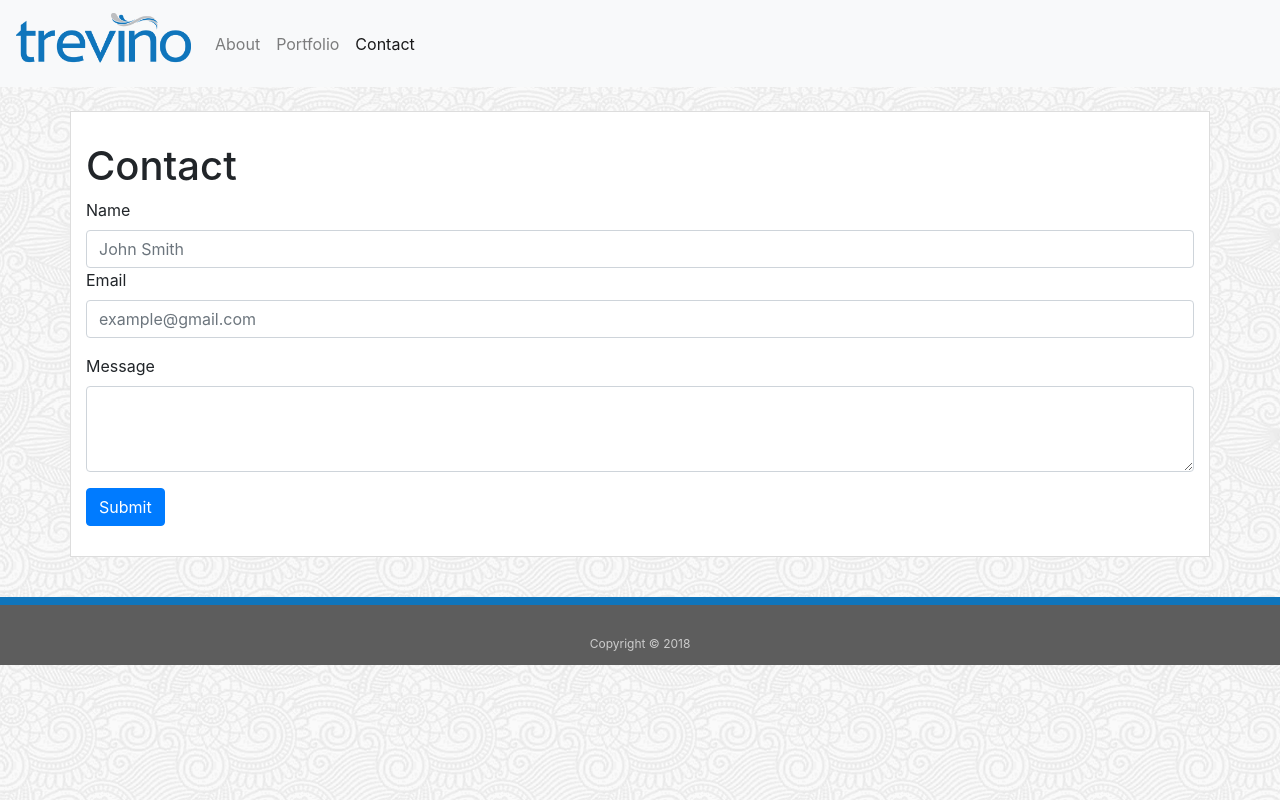
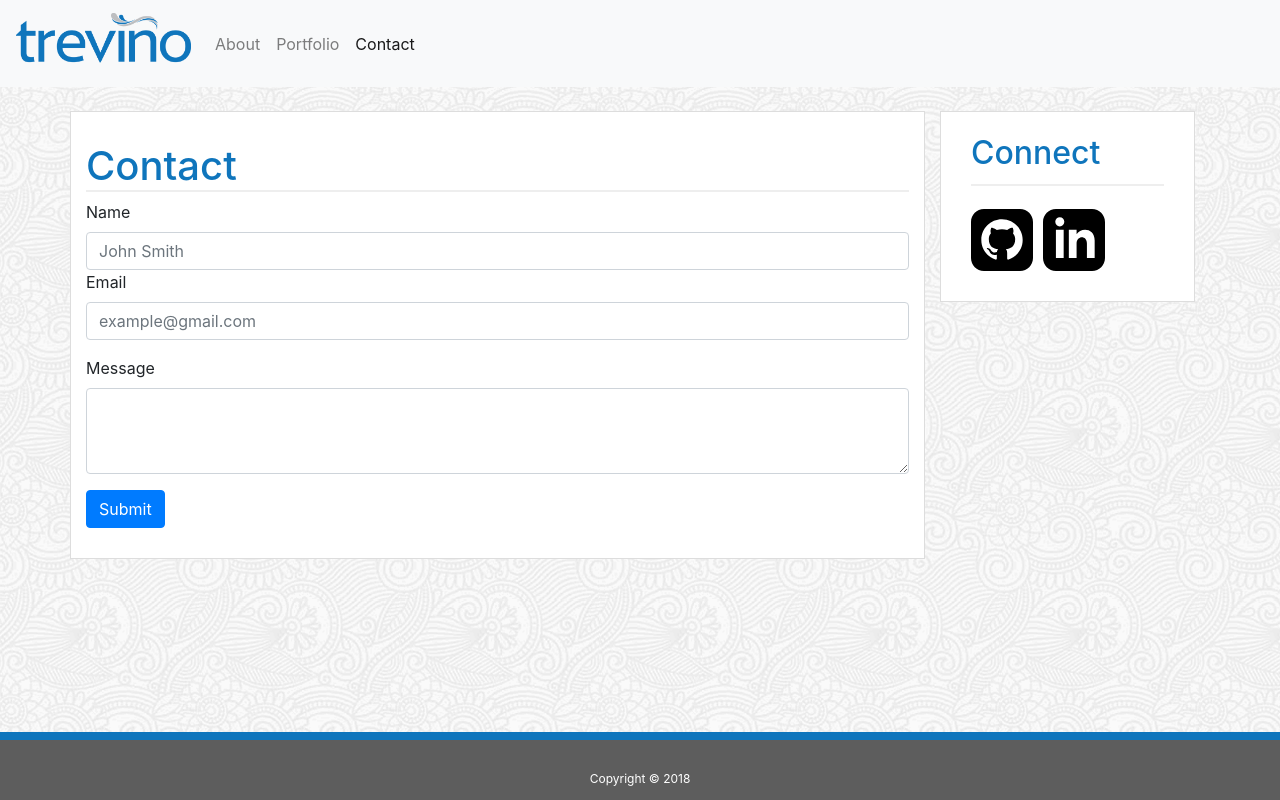
Before and after one commit to rafaeltrevino/bootstrap-portfolio, a plain HTML site: page contact.html in a window 1280 px wide. Drawn offline with nearby package versions, Linux system fonts and the light colour scheme.

Commit message:
second draft

```diff
--- a/assets/css/style.css
+++ b/assets/css/style.css
@@ -1,3 +1,7 @@
+html {
+    height: 100%;
+  }
+
 body {
     font-family: Arial, "Helvetica Neue", Helvetica, sans-serif;
     font-size: 18px;
@@ -24,7 +28,8 @@ footer {
 
 h1 {
     font-size: 18px;
-    color: #0F75BC;
+    color: #0F75BC !important;
+    border-bottom: 2px solid #eee !important;
 }
 
 .main-section {
@@ -38,8 +43,20 @@ h1 {
 
   .container {
     width: 100%;
+    max-width: 960px;
     margin: 0 auto;
-  }
+    clear: both;
+}
+
+.footer {
+    position: fixed;
+    left: 0;
+    bottom: 0;
+    width: 100%;
+    background-color: #5D5D5D;
+    color: white;
+    text-align: center;
+}
 
 /* Portfolio */
 
@@ -75,6 +92,32 @@ h1 {
     border-bottom: 0;
   }
 
+  /* Contact sidebar */
+
+  .sidebar {
+    width: 100%;
+    max-width: 270px;
+    padding: 30px;
+    margin-bottom: 20px;
+    background: #fff;
+    border: 1px solid #ddd;
+  }
+
+  .sidebar h2 {
+    color: #0F75BC;
+    padding-bottom: 20px;
+    margin-bottom: 15px;
+    line-height: 22px;
+    border-bottom: 2px solid #eee;
+  }
+
+  .social {
+    width: 62px;
+    height: 62px;
+    margin-top: 8px;
+    margin-right: 5px;
+  }
+
 
 /* Extra small devices (portrait phones, less than 576px) */
 /* No media query for `xs` since this is the default in Bootstrap */
--- a/contact.html
+++ b/contact.html
@@ -37,6 +37,9 @@
         </div>
     </div>
 
+    <div>
+        <div class="row">
+            <div class="col-md-9">
                     <div class="row">
                             <div class="col-md-12 main-section">
                                 <h1>Contact</h1>
@@ -63,7 +66,30 @@
                         </div>
             </div>
 
-    <footer>
+            <div class="col-md-3">
+
+                    <section class="sidebar">
+                            <div id="connect">
+                              <h2>Connect</h2>
+                              <a href="https://github.com/rafaeltrevino" target="_blank"><img src="assets/images/github.svg" class="social" alt="Github"></a>
+                              <a href="https://www.linkedin.com/in/raftrev/" target="_blank"><img src="assets/images/linkedin.svg" class="social" alt="LinkedIn"></a>
+                            </div>
+                    </section>
+
+            </div>
+        </div>
+    </div>
+
+    <div class="container">
+        <div class="row">
+        <div class="col-md-12">
+            <br>
+        </div>
+    </div>
+
+</body>
+
+<footer class="footer">
         <div class="container">
             <div class="row">
                 <div class="col-md-12">
@@ -72,5 +98,4 @@
             </div>
         </div>
     </footer>
-</body>
 </html>
```
Also changed, not shown: index.html (+17 -8 lines), portfolio.html (+14 -6 lines), assets/images/github.svg (added), assets/images/linkedin.svg (added). Lines whose indentation alone changed are shown as unchanged.
